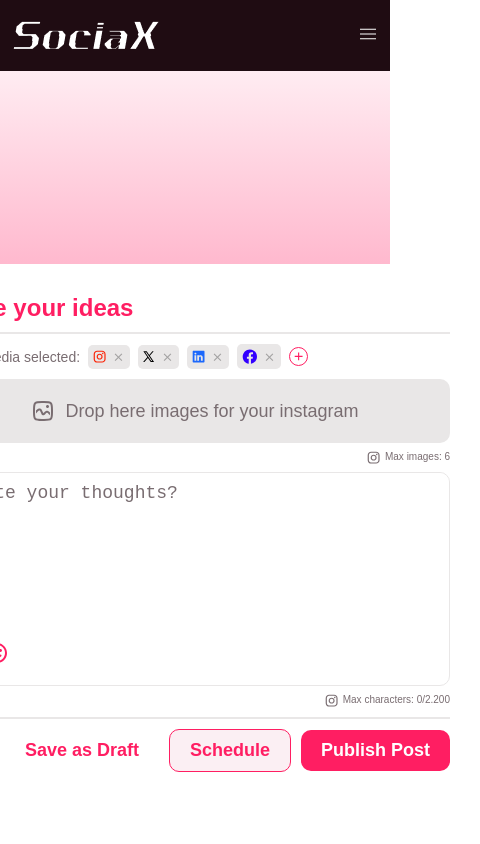
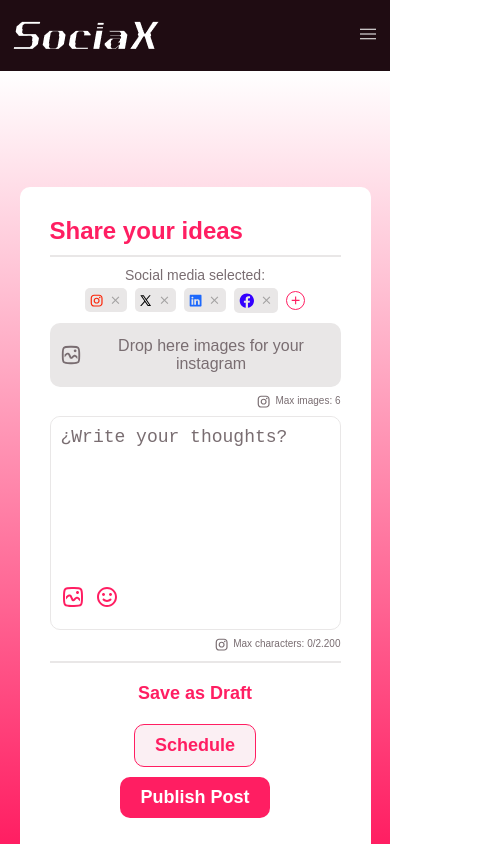
Before and after one commit to RiltonSM/sociax, a Next.js app: page /publish in a window 390 px wide. Shown: the whole page, 480 px wide, since content can reach past the window. Built offline with nearby package versions, Linux system fonts and the light colour scheme; a web font is replaced by a local one.

Commit message:
feat: add general responsiveness

```diff
--- a/app/account/page.module.scss
+++ b/app/account/page.module.scss
@@ -9,7 +9,6 @@
 
     @media (max-width: 768px) {
         flex-direction: column;
-        background-image: linear-gradient($color-white, $color-primary);
     }
 
     .title {
--- a/app/calendar/page.module.scss
+++ b/app/calendar/page.module.scss
@@ -9,7 +9,6 @@
 
     @media (max-width: 768px) {
         flex-direction: column;
-        background-image: linear-gradient($color-white, $color-primary);
     }
 
     .title {
@@ -43,7 +42,7 @@
         text-decoration: none;
         cursor: pointer;
 
-        margin-top: 1rem;
+        margin: 1rem 0;
     }
 
     .schedule_posts {
--- a/app/config/page.module.scss
+++ b/app/config/page.module.scss
@@ -9,7 +9,6 @@
 
     @media (max-width: 768px) {
         flex-direction: column;
-        background-image: linear-gradient($color-white, $color-primary);
     }
 
     .title {
--- a/app/publications/page.module.scss
+++ b/app/publications/page.module.scss
@@ -9,7 +9,6 @@
 
     @media (max-width: 768px) {
         flex-direction: column;
-        background-image: linear-gradient($color-white, $color-primary);
     }
 
     .title {
--- a/app/publish/page.module.scss
+++ b/app/publish/page.module.scss
@@ -9,7 +9,6 @@
 
     @media (max-width: 768px) {
         flex-direction: column;
-        background-image: linear-gradient($color-white, $color-primary);
     }
 
     .title {
@@ -33,10 +32,31 @@
         gap: 0.8rem;
         margin-bottom: 1rem;
 
+        @media (max-width: 768px) {
+            gap: 0.5rem;
+        }
+
+        @media (max-width: 576px) {
+            flex-direction: column;
+        }
+
         &__label {
             font-size: 1.4rem;
             color: $color-grey;
+
+            @media (max-width: 768px) {
+                width: 1rem;
             }
+
+            @media (max-width: 576px) {
+                width: auto;
+            }
+        }
+
+        &__buttons {
+            display: flex;
+            align-items: center;
+            gap: 0.8rem;
 
             .add {
                 color: $color-primary;
@@ -58,6 +78,8 @@
                     cursor: not-allowed;
                 }
             }
+        }
+
     }
 
     .inputs {
@@ -110,6 +132,13 @@
         justify-content: end;
         gap: 1rem;
 
+        @media (max-width: 768px) {
+            flex-direction: column;
+
+            padding-bottom: 2rem;
+
+        }
+
         button {
             width: fit-content;
         }
--- a/app/publish/page.tsx
+++ b/app/publish/page.tsx
@@ -54,6 +54,7 @@
                     <div className={styles.socialMedias}>
                         <span className={styles.socialMedias__label}>Social media selected:</span>
 
+                        <div className={styles.socialMedias__buttons}>
                             { socialMedias.includes("instagram") && <SocialMediaIconButton icon="instagram" onClick={handleRemoveSocialMedia}/> }
                             { socialMedias.includes("twitter") && <SocialMediaIconButton icon="twitter" onClick={handleRemoveSocialMedia}/> }
                             { socialMedias.includes("linkedin") && <SocialMediaIconButton icon="linkedin" onClick={handleRemoveSocialMedia}/> }
@@ -62,6 +63,7 @@
                             <button className={styles.add}>
                                 <PlusIcon />
                             </button>
+                        </div>
                     </div>
 
                     <form onSubmit={handleSubmit}>
--- a/components/ContentPage/ContentPage.module.scss
+++ b/components/ContentPage/ContentPage.module.scss
@@ -3,11 +3,15 @@
 .content {
     position: relative;
     flex: 1;
-    height: 100%;
+    height: 100%;;
 
     display: flex;
     align-items: center;
     justify-content: center;
 
     background-image: linear-gradient($color-white, $color-primary);
+
+    @media (max-width: 768px) {
+        width: 100%;
+    }
 }
--- a/components/Dropzone/Dropzone.module.scss
+++ b/components/Dropzone/Dropzone.module.scss
@@ -22,6 +22,11 @@
 
         font-size: 1.8rem;
         color: $color-grey;
+
+        @media (max-width: 768px) {
+            font-size: 1.6rem;
+            text-align: center;
+        }
     }
 }
 
--- a/components/FormContainer/FormContainer.module.scss
+++ b/components/FormContainer/FormContainer.module.scss
@@ -19,4 +19,11 @@
     border-end-start-radius: 0;
 
     margin-top: -35%;
+
+    @media (max-width: 768px) {
+        width: 90%;
+        height: 85%;
+
+        overflow-y: scroll;
+    }
 }
```
Lines whose indentation alone changed are shown as unchanged.
